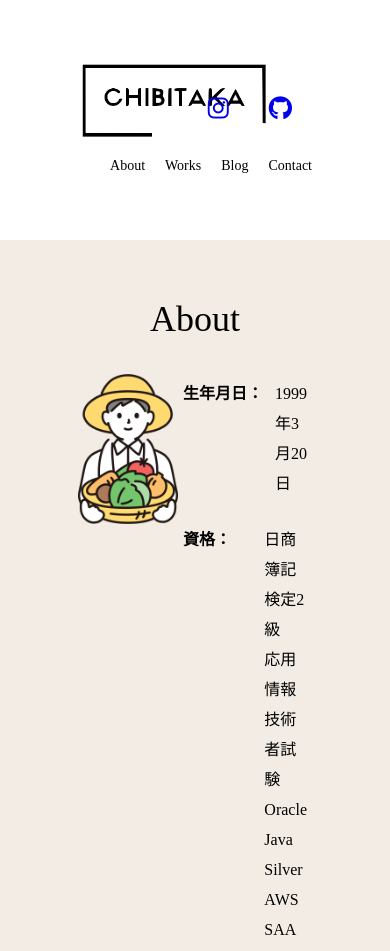
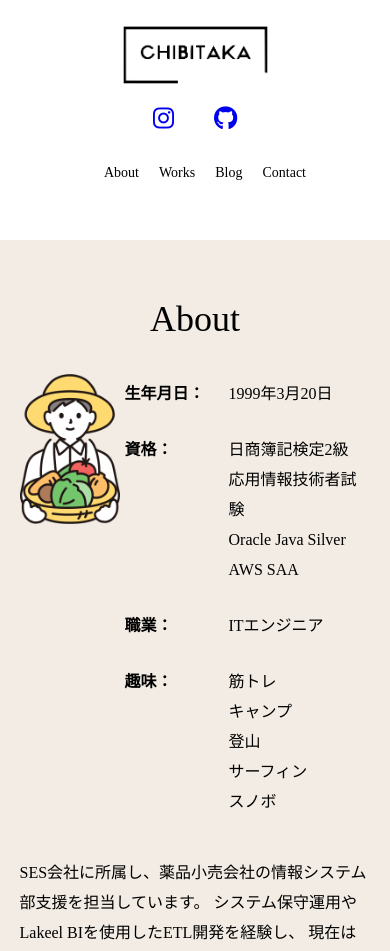
Before and after one commit to chibitaka0320/introduction, a plain HTML site: page index.html in a window 390 px wide. Shown: the top 951 px of the page. Drawn offline with Linux system fonts and the light colour scheme.

Commit message:
responsive

```diff
--- a/css/index.css
+++ b/css/index.css
@@ -1,5 +1,6 @@
 body {
     margin: 0;
+    min-width: 350px;
 }
 ul {
     display: flex;
@@ -11,16 +12,6 @@ header {
     margin:0 auto;
     position:relative;
 }
-header img {
-    height: 80px;
-    position:absolute;
-    top: 60px;
-}
-header nav {
-    position:absolute;
-    top: 140px;
-    right:0;
-}
 header nav ul li {
     margin-left: 20px;
 }
@@ -29,17 +20,12 @@ header nav ul li a {
     color: #000;
     font-size: 14px;
 }
-.social-btn {
-    position:absolute;
-    top: 80px;
-    right: 0;
-}
 .social-btn li i {
     margin-right: 20px;
     font-size: 24px;
 }
 .fab {
-    padding-left: 20px;
+    margin-left: 20px;
 }
 
 /* コンテンツ */
@@ -120,3 +106,50 @@ footer {
 footer {
     font-size: 22px;
 }
+
+/* レスポンシブ700 */
+@media screen and (max-width:700px) {
+    header {
+        width: 90%;
+    }
+    .contents {
+        width: 90%;
+    }
+}
+/* レスポンシブ450 */
+@media screen and (min-width:450px) {
+    header img {
+        height: 80px;
+        position:absolute;
+        top: 60px;
+    }
+    .social-btn {
+        position:absolute;
+        top: 80px;
+        right: 0;
+    }
+    header nav {
+        position:absolute;
+        top: 140px;
+        right:0;
+    }
+
+}
+/* レスポンシブ450 */
+@media screen and (max-width:450px) {
+    header {
+        flex-direction: column;
+        display: flex;
+        align-items: center;
+        justify-content: center;
+    }
+    header img {
+        width: 150px;
+    }
+    .social-btn {
+        padding: 0;
+    }
+    header nav ul {
+        padding: 0;
+    }
+}
--- a/index.html
+++ b/index.html
@@ -5,6 +5,7 @@
     <title>自己紹介ページ</title>
     <link rel="stylesheet" href="./css/index.css">
     <script src="https://kit.fontawesome.com/add936337a.js" crossorigin="anonymous"></script>
+    <meta name="viewport" content="width=device-width,initial-scale=1">
   </head>
   <body>
     <header>
```
